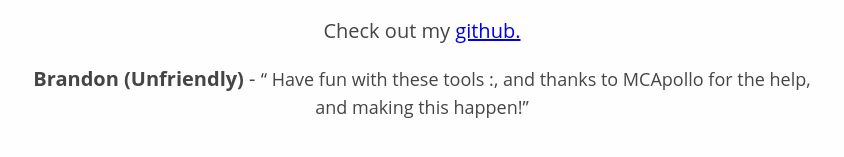
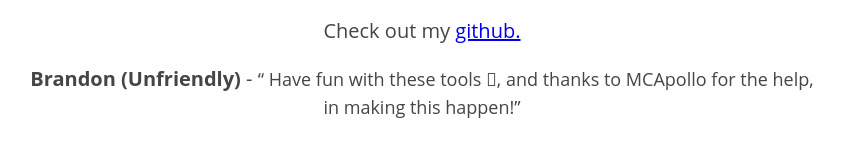
Before and after one commit to unfriendly/unfriendly.github.io, a plain HTML site: page repo/index.html in a window 1280 px wide. Shown: the part 229-386 px from the top of the page, 218-1062 px from the left. Drawn offline with Linux system fonts and the light colour scheme.

Commit message:
Update index.html

```diff
--- a/repo/index.html
+++ b/repo/index.html
@@ -47,7 +47,7 @@
 
 <p>
     <b>Brandon (Unfriendly)</b> -
-    <q style="font-size:18px"> Have fun with these tools :, and thanks to MCApollo for the help, and making this happen!</q>
+    <q style="font-size:18px"> Have fun with these tools , and thanks to MCApollo for the help, in making this happen!</q>
 </p>
 
 </body>
```
